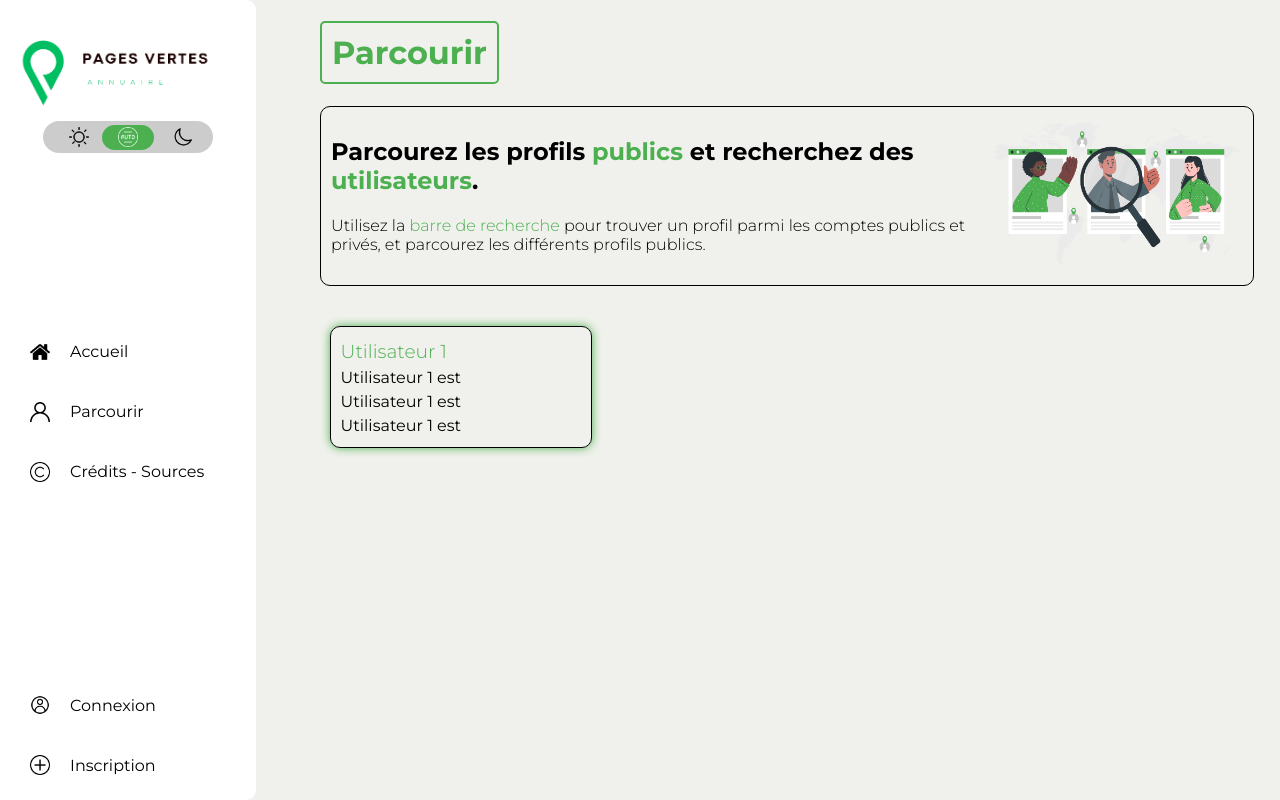
After one commit to th0mate/PagesVertes, a Symfony app: template templates/utilisateurs/listeUtilisateurs.html.twig in a window 1280 px wide. The commit adds this page. Run offline with Twig, Linux system fonts and the light colour scheme; the template is opened without the code that fills it, so the values that code supplies are empty; some libraries are stand-ins or nearby versions.

Commit message:
feat : avancées page liste Utilisateurs

```diff
--- /dev/null
+++ b/public/css/listeUtilisateurs.css
@@ -0,0 +1,92 @@
+
+.parcourirAccueil {
+
+    width: 95%;
+    border: 1px solid black;
+    display: flex;
+    flex-direction: row;
+    padding: 10px;
+    border-radius: 10px;
+    margin-bottom: 10px;
+
+    .illu {
+        width: 250px;
+    }
+
+}
+
+.gridListe {
+    display: grid;
+    grid-template-columns: repeat(auto-fill, 250px);
+    grid-gap: 25px;
+    justify-content: flex-start;
+    align-items: center;
+    align-content: flex-start;
+    padding-top: 30px;
+    max-width: 98%;
+    margin: 0 auto;
+
+    .utilisateur {
+        display: flex;
+        flex-direction: column;
+        justify-content: space-around;
+        align-items: flex-start;
+        align-content: flex-start;
+        padding: 10px;
+        border-radius: 10px;
+        border: 1px solid black;
+        width: 96%;
+        height: 100px;
+
+        box-shadow: 0 0 10px var(--vert);
+        transition: box-shadow 0.5s;
+
+
+        &:hover {
+            box-shadow: 0 0 20px var(--vert);
+        }
+
+        * {
+            margin: 0;
+        }
+
+        div {
+            img {
+                width: 15px;
+                padding-right: 10px;
+            }
+        }
+    }
+
+}
+
+
+.dark {
+
+        .parcourirAccueil {
+            border: 1px solid white;
+        }
+
+}
+
+
+@media (max-width: 1000px) {
+
+        .parcourirAccueil {
+            flex-direction: column-reverse;
+            align-items: center;
+            justify-content: center;
+            padding: 10px;
+
+            .illu {
+                width: 60%;
+                padding-left: 0;
+            }
+
+            div {
+                padding: 0;
+            }
+
+        }
+
+}
--- a/templates/base.html.twig
+++ b/templates/base.html.twig
@@ -90,7 +90,7 @@
                 <p>Accueil</p>
             </a>
 
-            <a class="element{% if page_actuelle == 'Search' %} active {% endif %}" href="{{ path('pages_vertes') }}">
+            <a class="element{% if page_actuelle == 'Parcourir' %} active {% endif %}" href="{{ path('afficherUtilisateurs') }}">
                 <img src="{{ asset('img/utilisateur.png') }}" alt="">
                 <p>Parcourir</p>
             </a>
@@ -127,7 +127,6 @@
             {% endif %}
         </div>
 
-
     </div>
 
     <div class="other">
--- a/templates/credits/credits.html.twig
+++ b/templates/credits/credits.html.twig
@@ -22,5 +22,6 @@
                 par Freepik - Flaticon</a></li>
         <li><a target="_blank" href="https://www.flaticon.com/fr/icones-gratuites/creer-un-profil" title="créer un profil icônes">Créer un
                 profil icônes créées par Vectorsclub - Flaticon</a></li>
+        <li><a href="https://www.flaticon.com/fr/icones-gratuites/appel" title="appel icônes">Appel icônes créées par Gregor Cresnar - Flaticon</a></li>
     </ul>
 {% endblock %}
--- a/templates/utilisateurs/accueil.html.twig
+++ b/templates/utilisateurs/accueil.html.twig
@@ -46,7 +46,7 @@
             <div>
                 <h3 class="light greenText">Fonctionnalités poussées</h3>
                 <p>Créez un compte pour rechercher d'autres utilisateurs !</p>
-                <a class="bouton" href="{{ path('inscription') }}">Créer un compte</a>
+                <a class="bouton" href="">Créer un compte</a>
             </div>
         </div>
     </div>
--- /dev/null
+++ b/templates/utilisateurs/listeUtilisateurs.html.twig
@@ -0,0 +1,40 @@
+{% extends 'base.html.twig' %}
+
+{% block page_title %}
+    Pages Vertes | Utilisateurs
+{% endblock %}
+
+{% block cssSupplementaire %}
+    <link rel="stylesheet" type="text/css" href="{{ asset('css/listeUtilisateurs.css') }}">{% endblock %}
+
+{% block page_content %}
+    <div class="onglet1">
+        <h1>Parcourir</h1>
+    </div>
+
+    <div class="parcourirAccueil">
+
+        <div>
+            <h2>Parcourez les profils <span class="greenText">publics</span> et recherchez des <span class="greenText">utilisateurs</span>.
+            </h2>
+            <h4 class="light">Utilisez la <span class="greenText">barre de recherche</span> pour trouver un profil parmi
+                les comptes publics et privés, et parcourez les différents profils publics.</h4>
+        </div>
+
+        <img class="illu" src="{{ asset('img/illuRechercher.png') }}" alt="">
+
+    </div>
+
+    <div class="gridListe">
+
+        <div class="utilisateur">
+
+            <h3 class="light greenText">Utilisateur 1</h3>
+            <p>Utilisateur 1 est </p>
+            <p>Utilisateur 1 est </p>
+            <p>Utilisateur 1 est </p>
+        </div>
+
+    </div>
+
+{% endblock %}
```
Also changed, not shown: src/Controller/UtilisateurController.php (+3 -24 lines).
